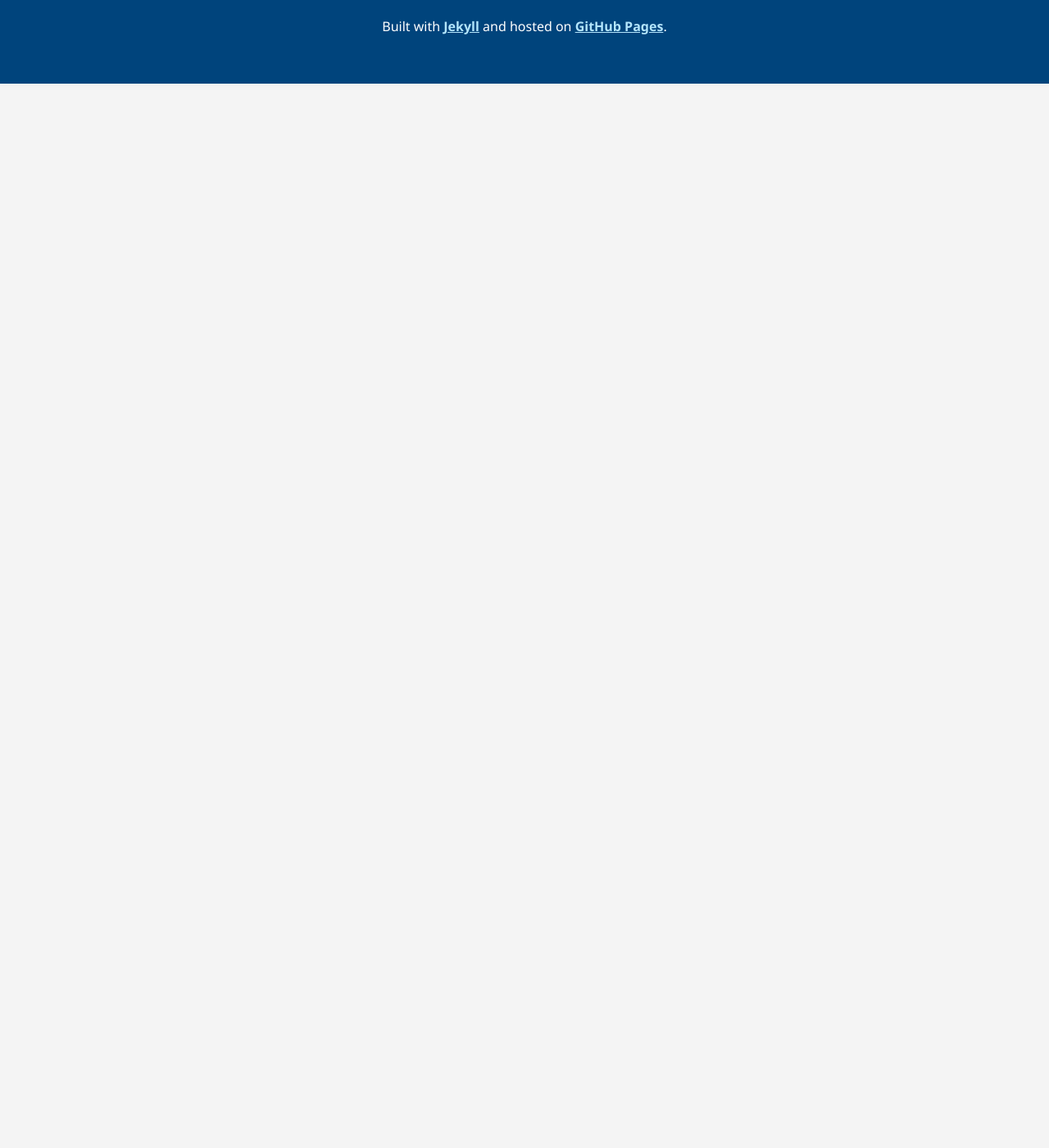
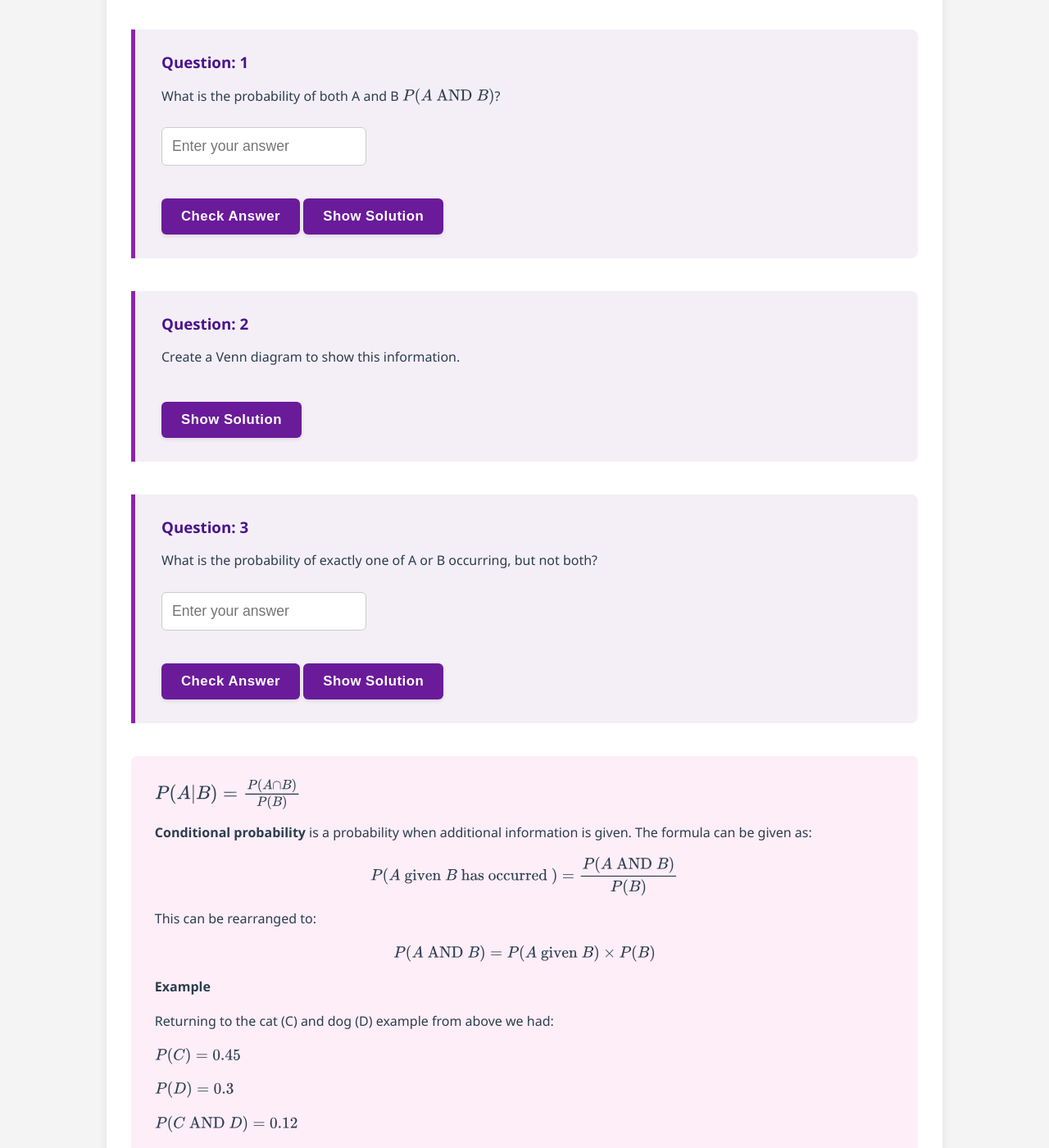
Before and after one commit to probe973/nbs-4104b, a Jekyll site: the page built from probability/04-formula.md, in a window 1280 px wide and 1400 px high, scrolled down 2455 px. Shown: the whole window at 82% size. Built offline with Jekyll 4.4.1, drawn with Linux system fonts in a browser that asks for light colours; before the commit the page ends 2557 px from its top, so only the background shows below that; some of the changed text lies outside the part shown.

Commit message:
Add questions and examples for conditional probability

```diff
--- a/probability/04-formula.md
+++ b/probability/04-formula.md
@@ -61,3 +61,105 @@ This formula says: $P(A \text{ not occurring}) = 1 - P(A \text{ occurring})$
 Note that this can be re-arranged to read $P(A) = 1 - P(\bar{A})$
 
 </div>
+
+### Questions
+
+Given:
+
+$$P(A) = 0.5, P(B) = 0.7, P(A \text{ OR } B) = 0.75$$
+
+{% include question_numerical.html
+    id="vennformula_1"
+    title="1"
+    question_text="What is the probability of both A and B $P(A \text{ AND } B)$?"
+    correct_answer="0.45"
+    tolerance="0"
+    solution_text="Using $P(A \text { OR } B) = P(A) + P(B) - P(A \text{ AND } B)$, gives $P(A \text{ AND } B) = 0.5+0.7-0.75=0.45$"
+%}
+
+{% capture q2_solution %}
+![A venn diagram with circles A and B with an overlap. Inside the circles are 0.05, 0.45, and 0.25.  Outside the circle is 0.25.]({{ "/assets/images/probability/venn_q1.png" | relative_url }})
+{% endcapture %}
+
+{% include question_dropdown.html
+    id="vennformula_2"
+    title="2"
+    question_text="Create a Venn diagram to show this information."
+    solution_text=q2_solution
+%}
+
+{% include question_numerical.html
+    id="vennformula_3"
+    title="3"
+    question_text="What is the probability of exactly one of A or B occurring, but not both?"
+    correct_answer="0.3"
+    tolerance="0"
+    solution_text="We want A and not B added to B and not A, so $0.05 + 0.25$."
+%}
+
+<div class="instructions" markdown="1">
+
+### $P(A | B)=\frac{P(A \cap B)}{P(B)}$
+
+**Conditional probability** is a probability when additional information is given.  The formula can be given as:
+
+$$P(A \text{ given } B \text{ has occurred })=\frac{P(A \text{ AND } B)}{P(B)}$$
+
+This can be rearranged to:
+
+$$P(A \text{ AND } B) = P(A \text{ given } B) \times P(B)$$
+
+**Example**
+
+Returning to the cat (C) and dog (D) example from above we had:
+
+$P(C) = 0.45$
+
+$P(D) = 0.3$
+
+$P(C \text{ AND } D) = 0.12$
+
+To work out the probability that a person who owns a dog, also owns a cat:
+
+$P(C \text{ given } D} = \frac{C \text{ AND } D}{P(D)} = \frac{0.12}{0.3} = 0.4$
+
+</div>
+
+### Questions
+
+Given:
+
+$$P(A) = 0.2, P(B) = 0.8, P(A | B) = 0.1$$
+
+{% include question_numerical.html
+    id="vennformula_4"
+    title="4"
+    question_text="What is the probability of both A and B $P(A \text{ AND } B) = P(A \cap B)$?"
+    correct_answer="0.08"
+    tolerance="0"
+    solution_text="Using $P(A \cap B) = P(A | B) \times P(B) = 0.1 \times 0.8 = 0.08"
+%}
+
+{% include question_numerical.html
+    id="vennformula_5"
+    title="4"
+    question_text="What is the probability of A or B $P(A \text{ OR } B) = P(A \cup B)$?"
+    correct_answer="0.92"
+    tolerance="0"
+    solution_text="Using $P(A \cup B) = P(A) + P(B) - P(A \cap B) = 0.2 + 0.8 - 0.08 = 0.92"
+%}
+
+{% include question_numerical.html
+    id="vennformula_6"
+    title="6"
+    question_text="What is the value of P(B | A)?"
+    correct_answer="0.4"
+    tolerance="0"
+    solution_text="Using $P(B | A) = \frac{P(B \cap A)}{P(A)}=\frac{0.08}{0.2}=0.4"
+%}
+
+<div style="text-align: center; margin-top: 3em;">
+    <a href="{{ "/probability/" | relative_url }}">← Return to Probability Menu</a>
+</div>
+
+{% include pagination.html %}
```
